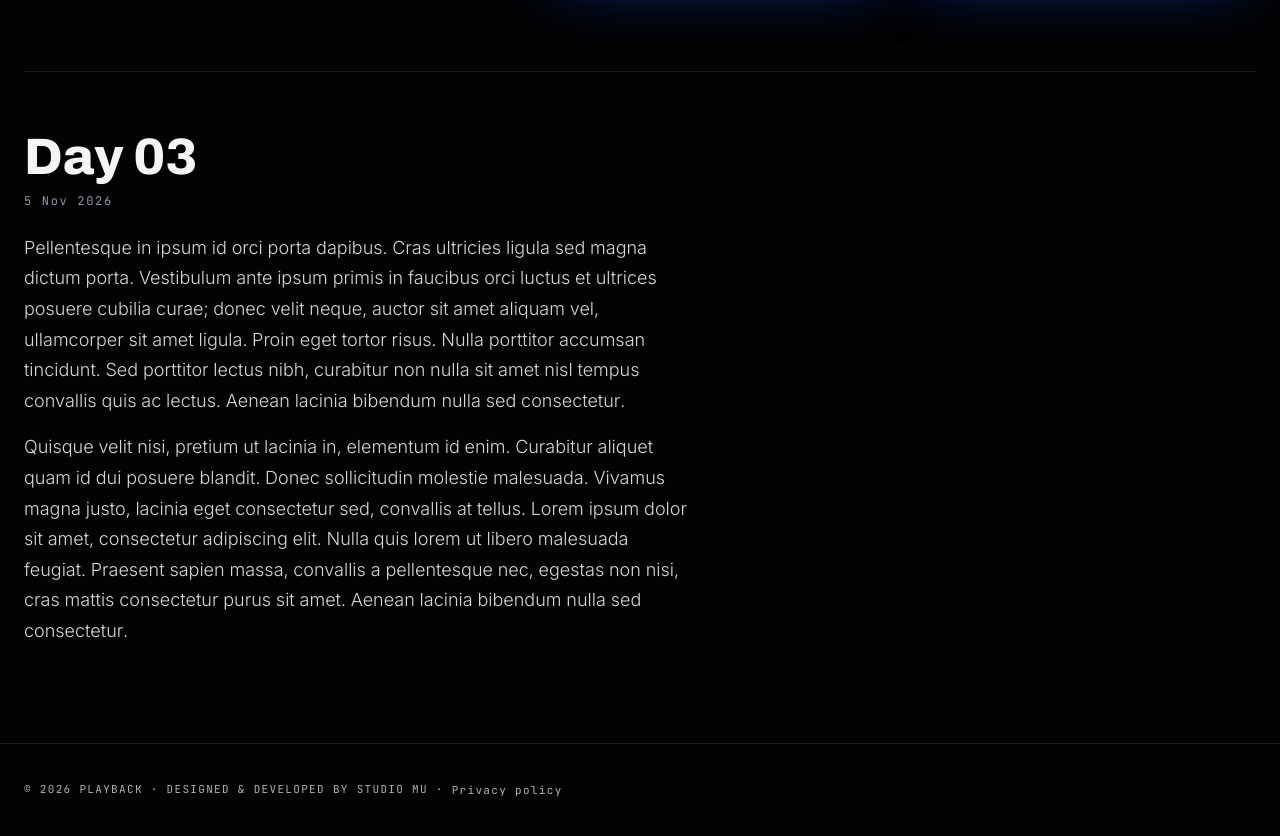
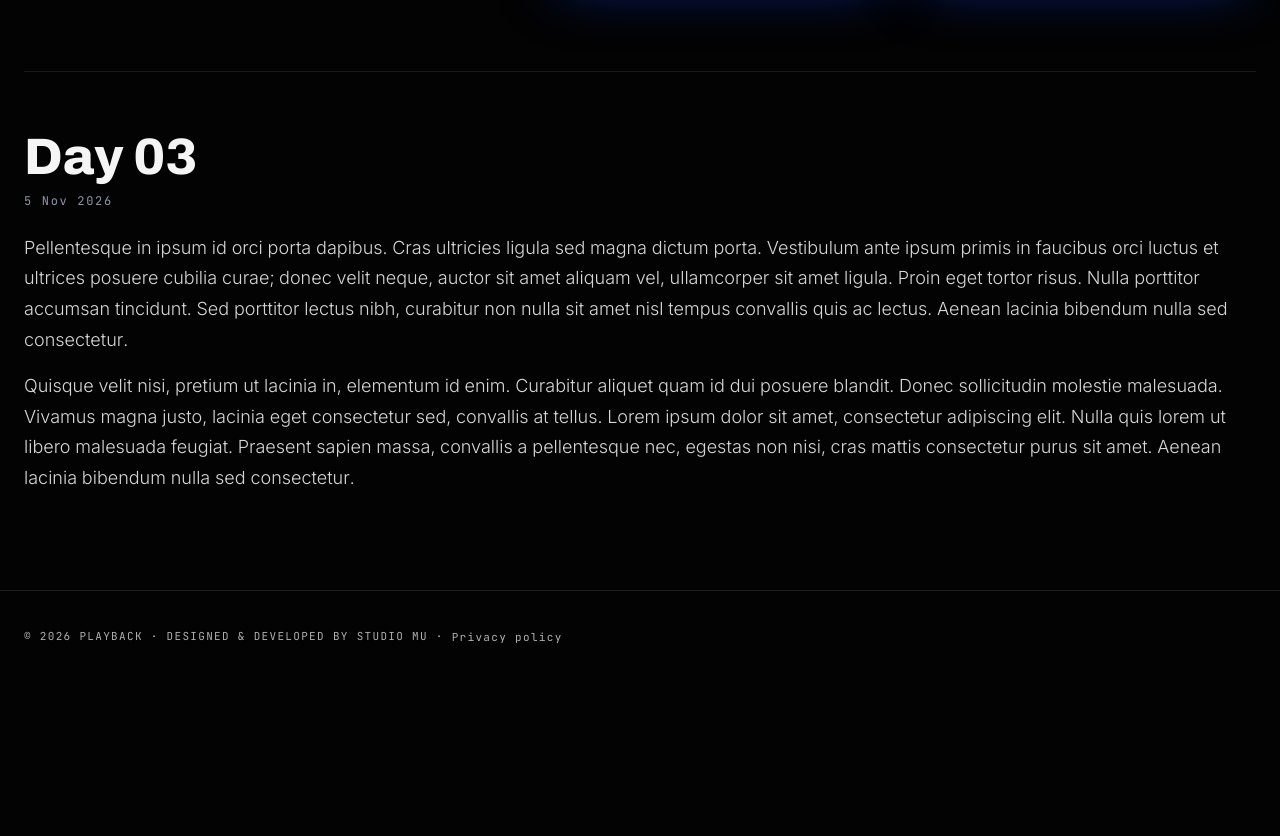
Before and after one commit to Mervellious/playback_website, a Flask app: page /journal in a window 1280 px wide. Shown: the part 2456-3292 px from the top of the page. After the commit the page ends 3099 px from the top, so only its background shows below. Run offline with Flask 3, Linux system fonts and the light colour scheme.

Commit message:
Journal Day 03: body text spans the full content width
From 900px up, Day 03's text block covers all 12 columns and its
paragraphs drop the 60ch cap, so they line up with the page's right edge
(the Day 01/02 images). Font, spacing and mobile unchanged.

Co-Authored-By: Claude Opus 5.5 <noreply@anthropic.com>

```diff
--- a/static/css/style.css
+++ b/static/css/style.css
@@ -1254,7 +1254,7 @@ html.menu-open body {
     grid-row: 2;
   }
 
-  /* Day 03 — full-width frame, then one text block in columns 1–8 */
+  /* Day 03 — optional full-width frame, then one full-width text block */
   .journal-day--wide {
     row-gap: 40px;
   }
@@ -1264,8 +1264,13 @@ html.menu-open body {
     aspect-ratio: var(--ratio);
   }
 
+  /* Day 03: the text spans the full content width (all 12 columns) */
   .journal-day--wide .journal-day__copy {
-    grid-column: 1 / 9;
+    grid-column: 1 / -1;
+  }
+
+  .journal-day--wide .journal-day__copy p {
+    max-width: none;
   }
 }
 
```
